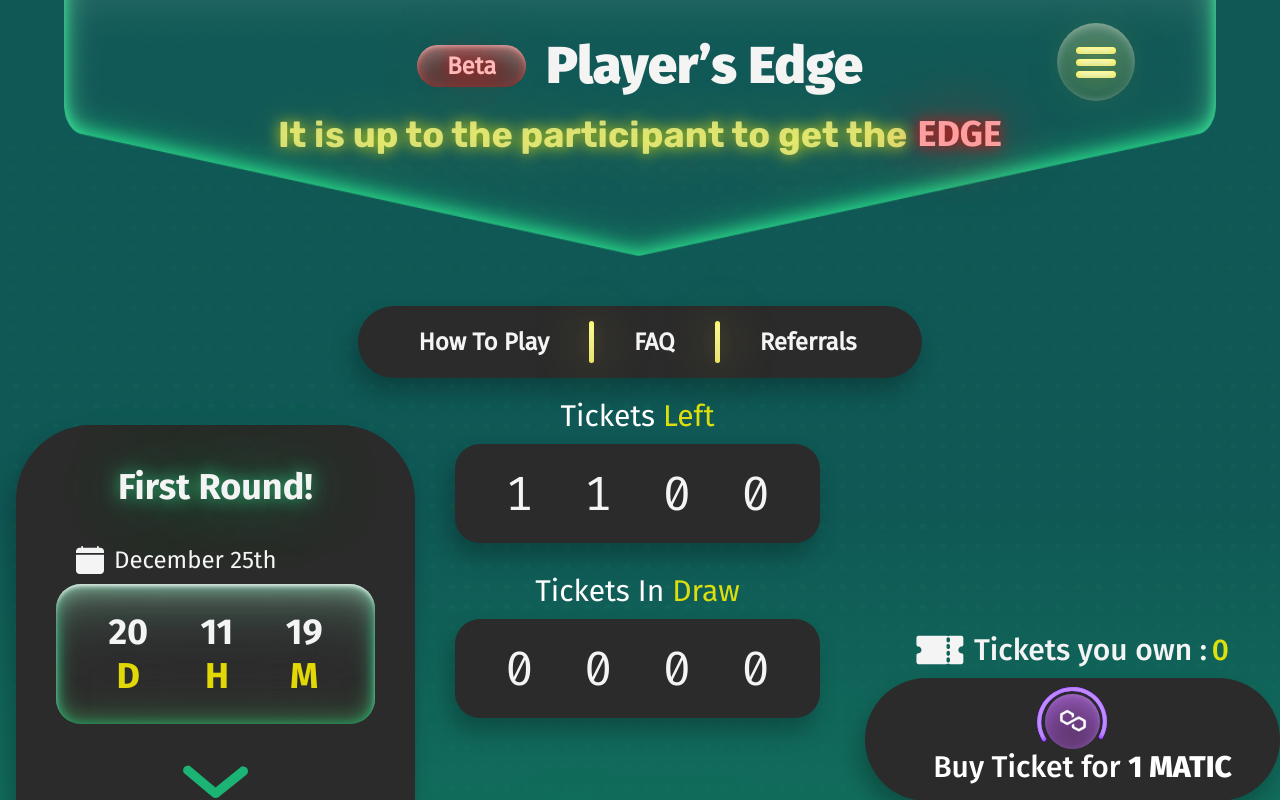
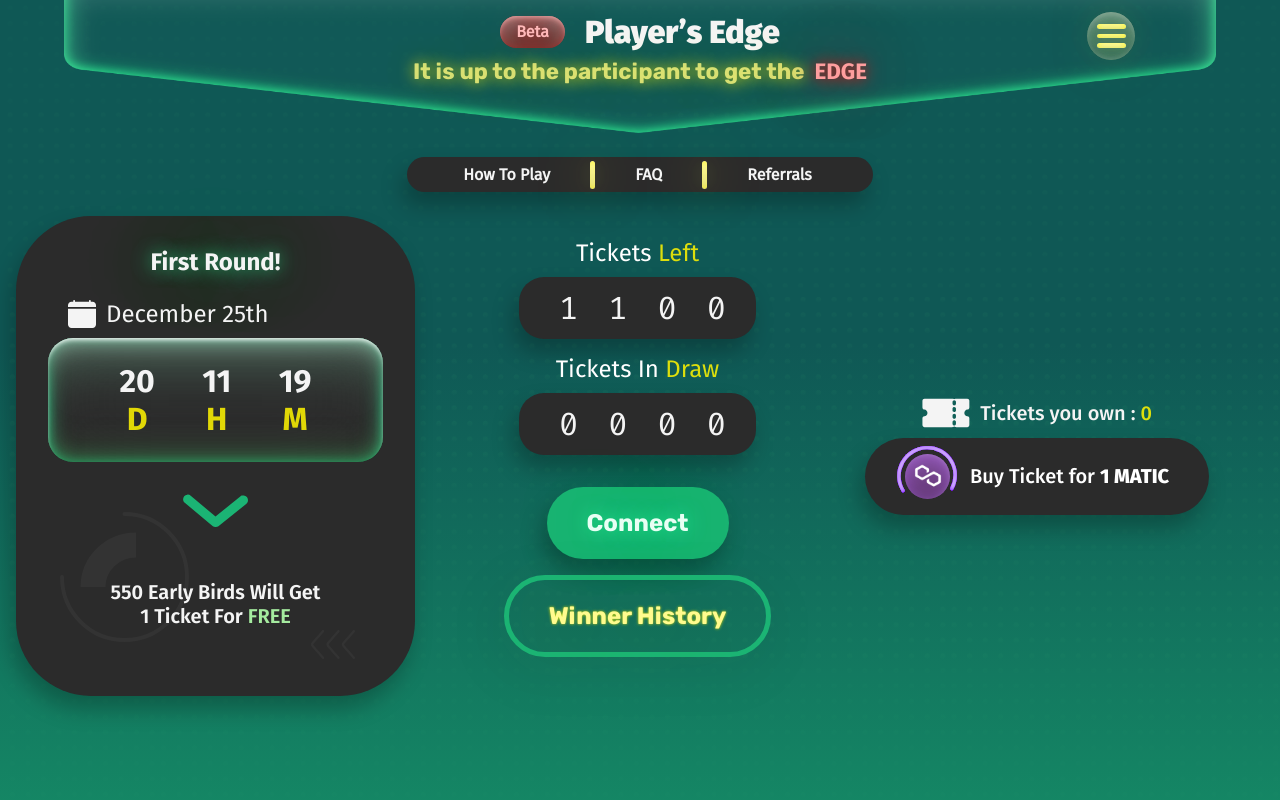
Before and after one commit to fiverr-work/players-edge, a React (Create React App) app: page / in a window 1280 px wide. Shown: the top 800 px of the page. Built offline with nearby package versions, Linux system fonts and the light colour scheme; the HTML template or start-up script is replaced by a standard one; what @web3-react/core, @web3-react/injected-connector would draw is missing.

Commit message:
Home page respnsive is flexable with the height of screen

```diff
--- a/src/App.js
+++ b/src/App.js
@@ -5,7 +5,7 @@ import { Web3ReactProvider } from "@web3-react/core";
 import Web3 from "web3";
 import { ToastContainer } from "react-toastify";
 import "react-toastify/dist/ReactToastify.css";
-import "aos/dist/aos.css";
+// import "aos/dist/aos.css";
 import AOS from "aos";
 
 // Pages
@@ -26,9 +26,9 @@ function getLibrary(provider) {
 
 const App = () => {
   useEffect(() => {
-    AOS.init({
-      duration: 1500,
-    });
+    // AOS.init({
+    //   duration: 500,
+    // });
   }, []);
   return (
     <>
--- a/src/components/Button.jsx
+++ b/src/components/Button.jsx
@@ -12,8 +12,10 @@ export default Button;
 const Basic = css`
   font-family: "Rubik Bold";
   font-weight: bold;
-  font-size: 36px;
+  font-size: clamp(15px, 3vh, 4vh);
   line-height: 1;
+  padding-left: 40px;
+  padding-right: 40px;
 `;
 const ButtonStyle = styled.button`
   ${Basic}
@@ -22,25 +24,18 @@ const ButtonStyle = styled.button`
   background: #1ab373;
   box-shadow: -5px 13px 22px rgba(0, 0, 0, 0.25);
   border-radius: 75px;
-  padding: 27px 40px;
-
-  @media (max-width: 768px) {
-    padding: 16px 40px;
-    font-size: 24px;
-  }
+  padding-top: clamp(16px, 3vh, 3vh);
+  padding-bottom: clamp(16px, 3vh, 3vh);
 `;
 
 const OutlineButton = styled(Link)`
   ${Basic}
-  padding: 15px 40px;
   border: 5px solid #1bb474;
   box-sizing: border-box;
   filter: drop-shadow(-5px 13px 22px rgba(0, 0, 0, 0.25));
   border-radius: 75px;
   text-shadow: 0px 0px 3px rgba(255, 245, 0, 0.86), 0px 0px 72px rgba(255, 245, 7, 0.43);
   color: #fffb8e;
-  @media (max-width: 768px) {
-    padding: 12px 40px;
-    font-size: 20px;
-  }
+  padding-top: clamp(15px, 3vh, 3vh);
+  padding-bottom: clamp(15px, 3vh, 3vh);
 `;
--- a/src/components/Counter.jsx
+++ b/src/components/Counter.jsx
@@ -20,7 +20,7 @@ const CounterStyle = styled.div`
   h2 {
     margin-bottom: 10px;
     font-weight: 500;
-    font-size: 30px;
+    font-size: clamp(18px, 3vh, 3vh);
     text-transform: capitalize;
     color: #ffffff;
     span {
@@ -32,23 +32,16 @@ const CounterStyle = styled.div`
     background: #2b2b2b;
     box-shadow: -5px 13px 22px rgba(0, 0, 0, 0.25);
     border-radius: 25px;
-    padding: 18px 50px;
+
+    letter-spacing: clamp(30px, 3vh, 3vh);
+    font-size: clamp(16px, 4vh, 4vh);
+    padding-top: clamp(10px, 1vh, 1vh);
+    padding-bottom: clamp(10px, 1vh, 1vh);
+    padding-left: clamp(30px, 5vh, 5vh);
     padding-right: 0;
+
     font-family: "Fira Code", monospace;
-    letter-spacing: 50px;
     font-weight: normal;
-    font-size: 48px;
     color: #f4f4f4;
   }
-
-  @media (max-width: 768px) {
-    h2 {
-      font-size: 20px;
-    }
-    div {
-      font-size: 24px;
-      letter-spacing: 30px;
-      padding-left: 30px;
-    }
-  }
 `;
--- a/src/components/FirstRound.jsx
+++ b/src/components/FirstRound.jsx
@@ -40,11 +40,7 @@ const FirstRound = () => {
           </h3>
         </div>
       </FirstRoundStyle>
-      <OpenSidebar
-        onClick={() => setIsOpen(true)}
-        className={isOpen ? "hide" : ""}
-        data-aos="fade-right"
-      >
+      <OpenSidebar onClick={() => setIsOpen(true)} className={isOpen ? "hide" : ""}>
         <div>
           <span>First</span>
           <span>Round</span>
@@ -106,22 +102,23 @@ const OpenSidebar = styled.div`
 `;
 
 const FirstRoundStyle = styled.div`
-  width: 90vh;
-  max-width: 399px;
-  height: 583px;
+  width: clamp(399px, 399px, 399px);
+  min-height: 400px;
+  height: 60vh;
+  max-height: 582px;
   display: flex;
   flex-direction: column;
   background: #2b2b2b;
   box-shadow: -5px 13px 22px rgba(0, 0, 0, 0.25);
   border-radius: 75px;
-  padding: 40px;
+  padding: clamp(20px, 4vh, 4vh);
   position: relative;
 
   h2 {
     font-family: "Fira Sans Bold", sans-serif;
     font-weight: bold;
-    font-size: 36px;
-    margin-bottom: 37px;
+    font-size: clamp(18px, 3vh, 3vh);
+    margin-bottom: clamp(15px, 3vh, 3vh);
     text-shadow: 0px 0px 18.523px rgba(49, 255, 156, 0.7), 0px 0px 71.7083px rgba(49, 255, 156, 0.5);
     text-align: center;
   }
@@ -141,9 +138,9 @@ const FirstRoundStyle = styled.div`
     display: flex;
     align-items: center;
     justify-content: space-evenly;
-    padding: 26px 0;
+    padding: clamp(15px, 3vh, 3vh);
     border-radius: 25px;
-    margin-bottom: 41px;
+    margin-bottom: clamp(25px, 4vh, 4vh);
     background: rgba(196, 196, 196, 0.01);
     box-shadow: inset 0px 19.8066px 28.4403px -18.283px rgba(255, 255, 255, 0.5),
       inset 0px 3.55503px 5.58648px -2.03145px #ffffff,
@@ -158,7 +155,7 @@ const FirstRoundStyle = styled.div`
       span {
         font-family: "Fira Sans Bold";
         font-weight: bold;
-        font-size: 36px;
+        font-size: clamp(20px, 4vh, 4vh);
         text-transform: uppercase;
         :nth-child(1) {
         }
@@ -171,18 +168,19 @@ const FirstRoundStyle = styled.div`
 
   .footer {
     text-align: center;
+  }
   h3 {
     font-family: "Fira Sans SemiBold", sans-serif;
-      margin: 50px auto 0;
+    margin: 0 auto;
+    margin-top: clamp(15px, 6vh, 6vh);
     color: #f4f4f4;
     font-weight: 600;
-      font-size: 30px;
-      line-height: 119.5%;
+    font-size: clamp(20px, 2vh, 2vh);
+    line-height: 120%;
     max-width: 210px;
     text-transform: capitalize;
     span {
       color: #a5eb9f;
-      }
     }
   }
 
@@ -206,12 +204,8 @@ const FirstRoundStyle = styled.div`
     left: -100%;
     transform: translate(-50%, -50%);
     z-index: 12;
-    height: 500px;
-
-    h2 {
-      font-size: 24px;
-      margin-bottom: 30px;
-    }
+    max-height: auto;
+    max-width: 90vh;
 
     label {
       font-size: 16px;
@@ -219,9 +213,6 @@ const FirstRoundStyle = styled.div`
     .box > div span {
       font-size: 24px;
     }
-    .footer h3 {
-      font-size: 20px;
-    }
     &.show {
       transition: left 350ms ease-in;
       left: 50%;
--- a/src/components/Tickets.jsx
+++ b/src/components/Tickets.jsx
@@ -13,7 +13,7 @@ const Tickets = ({ className }) => {
     setLoading(!loading);
   }
   return (
-    <TicketsStyle className={className} data-aos="zoom-in">
+    <TicketsStyle className={className} data-aos="fade-in">
       <h3>
         <TicketIcon /> Tickets you own : <span>{number}</span>
       </h3>
@@ -39,9 +39,9 @@ const Icon = styled.div`
   display: flex;
   align-items: center;
   justify-content: center;
-  width: 55px;
-  min-width: 55px;
-  height: 55px;
+  width: 45px;
+  min-width: 45px;
+  height: 45px;
   background: rgba(196, 196, 196, 0.01);
   box-shadow: inset 0px 30.0211px 43.1072px -27.7118px rgba(255, 255, 255, 0.274),
     inset -1px 1px 7px -3.07909px #ffffff55,
@@ -61,6 +61,7 @@ const Icon = styled.div`
   img {
     width: 40px;
     height: 40px;
+    min-height: 40px;
   }
 
   @media (max-width: 768px) {
@@ -84,7 +85,7 @@ const TicketsStyle = styled.div`
   h3 {
     font-weight: 500;
     font-family: "Fira Sans Medium";
-    font-size: 30px;
+    font-size: clamp(16px, 2.5vh, 3vh);
     margin-bottom: 10px;
     display: flex;
     align-items: center;
@@ -121,7 +122,7 @@ const TicketsStyle = styled.div`
       margin-left: 20px;
       font-family: "Fira Sans Medium";
       font-weight: 500;
-      font-size: 30px;
+      font-size: clamp(16px, 2.5vh, 3vh);
       b {
         font-family: "Fira Sans ExtraBold";
         font-weight: 800;
@@ -133,7 +134,7 @@ const TicketsStyle = styled.div`
   }
   .loading {
     text-align: center;
-    margin-top: 30px;
+    margin-top: clamp(15px, 2.5vh, 3vh);
     display: none;
 
     &.show {
--- a/src/layout/Header.jsx
+++ b/src/layout/Header.jsx
@@ -14,13 +14,13 @@ const Header = () => {
   const [menu, setMenu] = useState(false);
   return (
     <HeaderStyle>
-      <img data-aos="fade-down" data-aos-duration={500} className="lg" src={bg} alt="" />
-      <img data-aos="fade-down" data-aos-duration={500} className="sm" src={bgSm} alt="" />
-      <div data-aos="fade-down" data-aos-duration={500} className="title">
+      <img data-aos="fade-down" className="lg" src={bg} alt="" />
+      <img data-aos="fade-down" className="sm" src={bgSm} alt="" />
+      <div data-aos="fade-down" className="title">
         <span>Beta</span>
         <h1>Player’s Edge</h1>
       </div>
-      <div data-aos="fade-down" data-aos-duration={500} className="description">
+      <div data-aos="fade-down" className="description">
         <p>It is up to the participant to get the</p>
         <span>EDGE</span>
       </div>
@@ -37,10 +37,11 @@ const HeaderStyle = styled.header`
   width: 90%;
   max-width: 1320px;
   margin: 0 auto;
-  padding-top: 40px;
-  padding-bottom: 100px;
-  margin-bottom: 50px;
+  padding-top: clamp(10px, 2vh, 2vh);
+  padding-bottom: clamp(30px, 6vh, 6vh);
+  margin-bottom: 3vh;
   position: relative;
+  min-height: 100px;
 
   img {
     position: absolute;
@@ -58,10 +59,10 @@ const HeaderStyle = styled.header`
     display: flex;
     justify-content: center;
     align-items: center;
-    margin-bottom: 20px;
+    margin-bottom: clamp(10px, 1vh, 1vh);
     h1 {
       font-weight: 900;
-      font-size: 52px;
+      font-size: clamp(24px, 4vh, 4vh);
       line-height: 1;
       text-transform: capitalize;
       font-family: "Fira Sans Black", sans-serif;
@@ -71,12 +72,12 @@ const HeaderStyle = styled.header`
       vertical-align: middle;
       display: inline-block;
       font-weight: bold;
-      font-size: 24px;
+      font-size: clamp(16px, 2vh, 2vh);
       line-height: 94%;
       text-transform: capitalize;
       text-shadow: 0px 0px 20px #ff0000, 0px 0px 71.7083px #ff0000;
       color: #ffb9b9;
-      padding: 10px 30px;
+      padding: 1vh 2vh;
       margin-right: 20px;
 
       background: rgba(196, 196, 196, 0.01);
@@ -101,7 +102,7 @@ const HeaderStyle = styled.header`
     p {
       font-family: "Rubik Bold";
       font-weight: bold;
-      font-size: 36px;
+      font-size: clamp(16px, 2.8vh, 2.8vh);
       text-shadow: 0px 0px 15px rgba(255, 245, 0, 0.86), 0px 0px 72px rgba(255, 245, 7, 0.43);
       color: rgba(253, 249, 127, 0.8);
       margin-right: 10px;
@@ -111,13 +112,12 @@ const HeaderStyle = styled.header`
       text-shadow: 0px 0px 15px #ff0000, 0px 0px 71.7083px #ff0000;
       font-family: "Fira Sans Bold";
       font-weight: bold;
-      font-size: 36px;
+      font-size: clamp(14px, 2.8vh, 2.8vh);
       color: #ff9e9e;
     }
   }
 
   @media (max-width: 992px) {
-    padding-bottom: 40px;
     .description {
       flex-direction: column;
       p {
@@ -128,7 +128,6 @@ const HeaderStyle = styled.header`
     }
   }
   @media (max-width: 765px) {
-    padding-top: 30px;
     img {
       &.sm {
         display: block;
@@ -137,26 +136,12 @@ const HeaderStyle = styled.header`
         display: none;
       }
     }
-    .title {
-      margin-bottom: 10px;
-      h1 {
-        font-size: 30px;
-      }
-    }
-    .description {
-      p {
-        font-size: 16px;
-      }
-      span {
-        font-size: 18px;
-      }
-    }
   }
 `;
 
 // Menu Component
 const Menu = ({ setMenu }) => (
-  <MenuStyle onClick={() => setMenu(true)} data-aos="fade-left" data-aos-duration={500}>
+  <MenuStyle onClick={() => setMenu(true)}>
     <div>
       <span></span>
       <span></span>
@@ -167,10 +152,10 @@ const Menu = ({ setMenu }) => (
 
 const MenuStyle = styled.div`
   position: absolute;
-  top: 23px;
+  top: 1.5vh;
   right: 7%;
-  width: 78px;
-  height: 78px;
+  width: clamp(40px, 6vh, 6vh);
+  height: clamp(40px, 6vh, 6vh);
   display: flex;
   justify-content: center;
   align-items: center;
@@ -186,15 +171,24 @@ const MenuStyle = styled.div`
   backdrop-filter: blur(76.9772px);
   cursor: pointer;
 
+  > div {
+    width: 100%;
+    height: 100%;
+    display: flex;
+    flex-direction: column;
+    align-items: center;
+    justify-content: center;
+  }
+
   span {
     background: linear-gradient(0deg, rgba(255, 255, 255, 0.8), rgba(255, 255, 255, 0.8)),
       linear-gradient(180deg, #ffffff 0%, rgba(255, 255, 255, 0) 100%);
     box-shadow: 0px 0px 18.9113px rgba(255, 248, 89, 0.18), 0px 0px 50px rgba(255, 245, 0, 0.5),
       inset 0px 0px 7.32115px rgba(255, 245, 0, 0.86);
     border-radius: 29.2846px;
-    width: 40px;
-    height: 7px;
-    display: block;
+    width: 60%;
+    height: 10%;
+    display: inline-block;
     :nth-child(2) {
       margin-top: 5px;
       margin-bottom: 5px;
--- a/src/layout/Navbar.jsx
+++ b/src/layout/Navbar.jsx
@@ -18,10 +18,13 @@ export default Navbar;
 
 const NavbarStyle = styled.nav`
   text-align: center;
-  margin-bottom: 20px;
+  margin-bottom: clamp(15px, 3vh, 3vh);
   > div {
     display: inline-flex;
-    padding: 12px 20px;
+    padding-top: clamp(5px, 1vh, 1vh);
+    padding-bottom: clamp(5px, 1vh, 1vh);
+    padding-left: clamp(10px, 2vh, 2vh);
+    padding-right: clamp(10px, 2vh, 2vh);
     justify-content: space-around;
     align-items: center;
     background: #2b2b2b;
@@ -31,9 +34,10 @@ const NavbarStyle = styled.nav`
   a {
     text-transform: capitalize;
     font-weight: bold;
-    font-size: 24px;
+    font-size: clamp(14px, 2vh, 2vh);
     color: #f4f4f4;
-    padding: 10px 40px;
+    padding-left: 40px;
+    padding-right: 40px;
     display: flex;
     align-items: center;
     position: relative;
@@ -47,7 +51,7 @@ const NavbarStyle = styled.nav`
       position: absolute;
       right: -5px;
       width: 5px;
-      height: 42px;
+      height: 3.5vh;
       background: linear-gradient(0deg, rgba(255, 255, 255, 0.8), rgba(255, 255, 255, 0.8)),
         linear-gradient(180deg, #ffffff 0%, rgba(255, 255, 255, 0) 100%);
       box-shadow: 0px 0px 18.9113px rgba(255, 248, 89, 0.18), 0px 0px 50px rgba(255, 245, 0, 0.5),
--- a/src/pages/Home.jsx
+++ b/src/pages/Home.jsx
@@ -35,11 +35,11 @@ const Home = () => {
               </span>
             </>
           ) : (
-            <Button className="connect" onClick={() => setModal(true)} data-aos="zoom-in">
+            <Button className="connect" onClick={() => setModal(true)}>
               Connect
             </Button>
           )}
-          <Button outline to="/history" data-aos="zoom-in">
+          <Button outline to="/history">
             Winner History
           </Button>
         </div>
--- a/src/sass/main.sass
+++ b/src/sass/main.sass
@@ -25,9 +25,9 @@ main
             padding-right: 15px
         &:nth-child(2)
             >*
-                margin-bottom: 30px
+                margin-bottom: clamp(15px, 2vh, 2vh)
             .connect
-                margin-top: 60px
+                margin-top: clamp(15px, 2vh, 2vh)
         &:nth-child(3)
             align-items: flex-start
             padding-left: 20px
@@ -35,11 +35,9 @@ main
         flex-direction: column
         .tickets
             display: block
-            margin-top: 30px
+            margin-top: clamp(12px, 2.5vh, 2.5vh)
         >div
             &:nth-child(3)
                 display: none
             >*
                 margin-bottom: 30px
-            .connect
-                margin-top: 30px !important
```
Lines whose indentation alone changed are shown as unchanged.
